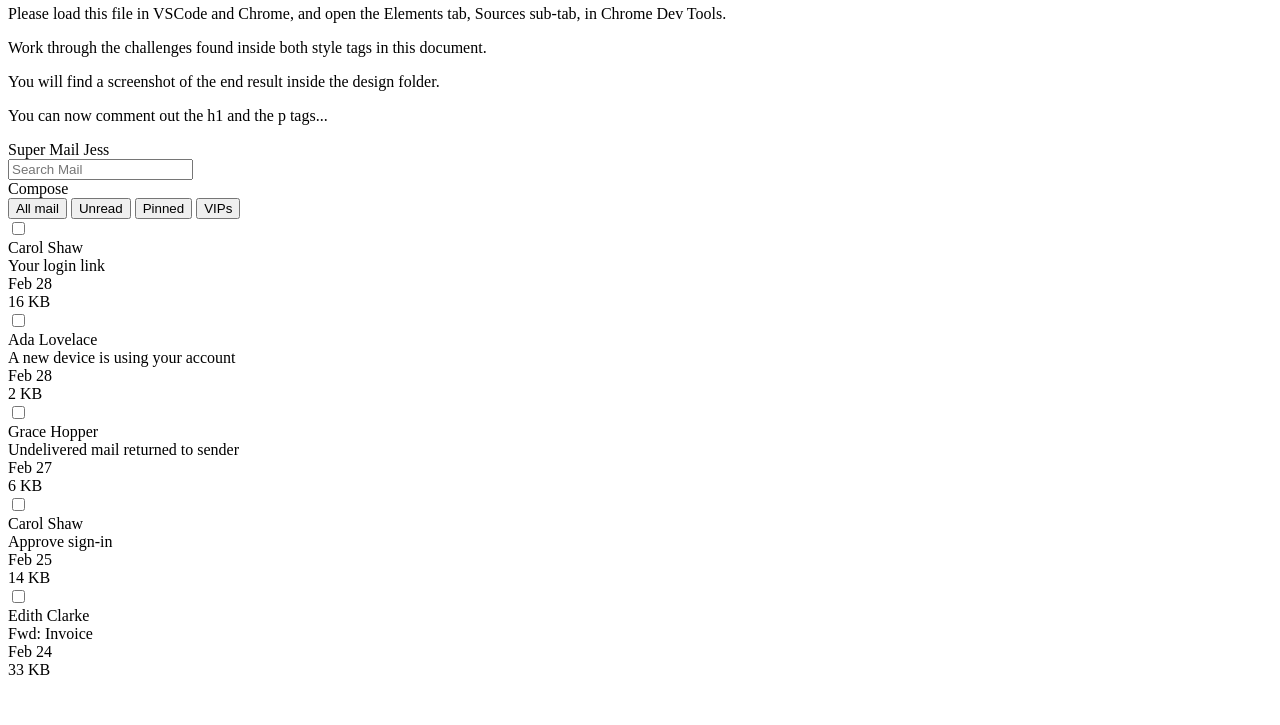
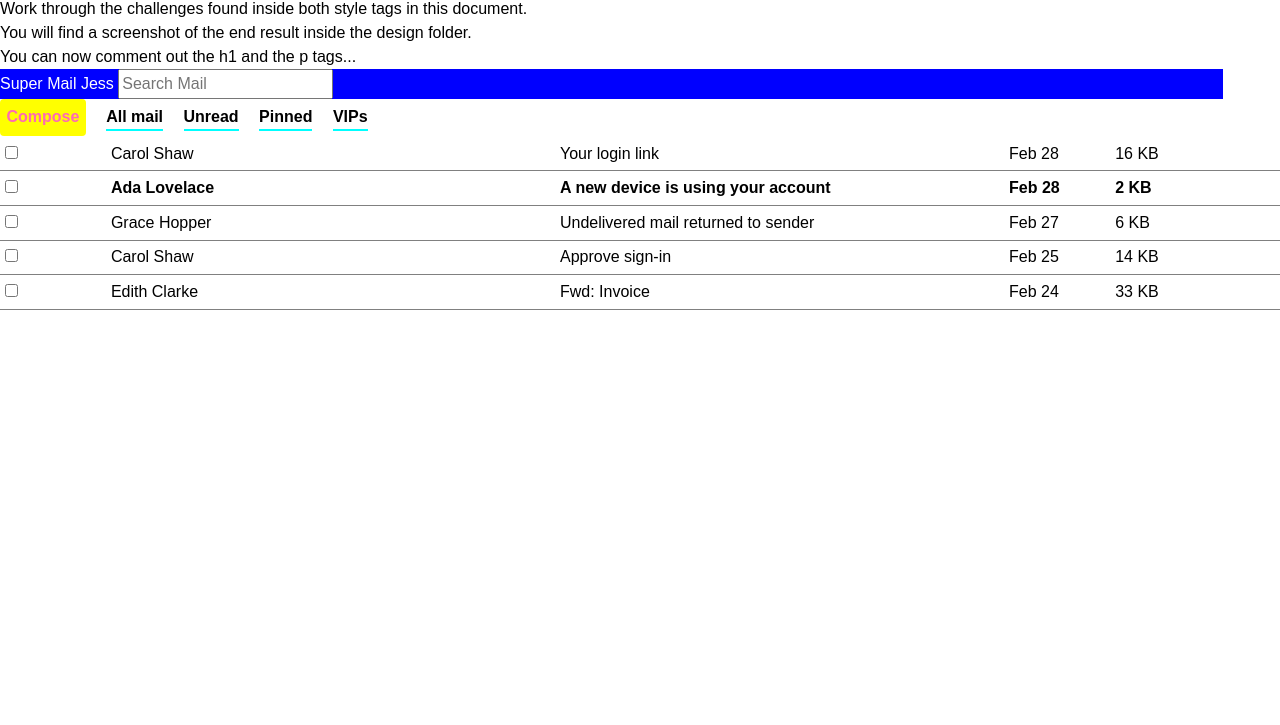
Before and after one commit to bloominstituteoftechnology/module-project-html-and-css-ii-ClassicCode88, a plain HTML site: page index.html in a window 1280 px wide. Shown: the part 75-800 px from the top of the page. Drawn offline with Linux system fonts and the light colour scheme.

Commit message:
Add files via upload

```diff
--- a/index.html
+++ b/index.html
@@ -5,60 +5,181 @@
   <meta charset="UTF-8">
   <style>
     /* 👉 Task 1- Apply the reset found on this page: https://www.joshwcomeau.com/css/custom-css-reset/ */
+  /*
+  1. Use a more-intuitive box-sizing model.
+*/
+*, *::before, *::after {
+  box-sizing: border-box;
+}
+/*
+  2. Remove default margin
+*/
+* {
+  margin: 0;
+}
+/*
+  Typographic tweaks!
+  3. Add accessible line-height
+  4. Improve text rendering
+*/
+body {
+  line-height: 1.5;
+  -webkit-font-smoothing: antialiased;
+}
+/*
+  5. Improve media defaults
+*/
+img, picture, video, canvas, svg {
+  display: block;
+  max-width: 100%;
+}
+/*
+  6. Remove built-in form typography styles
+*/
+input, button, textarea, select {
+  font: inherit;
+}
+/*
+  7. Avoid text overflows
+*/
+p, h1, h2, h3, h4, h5, h6 {
+  overflow-wrap: break-word;
+}
+/*
+  8. Create a root stacking context
+*/
+#root, #__next {
+  isolation: isolate;
+}
+  </style>
 
-  </style>
   <style>
     /* 👉 Task 2- Target the body element.
     Apply a font family of Arial to the body element.
     The font property is inherited by descendant (nested) elements. */
+body {
+  font-family: Arial;
+}
 
     /* 👉 Task 3- Target the element with id headerTop.
     Apply white color to the text, some padding using px or rem units, and a dark background color. */
-
+#headerTop {
+  background-color: blue;
+  color:white;
+  padding: 0.5 rem;
+}
     /* 👉 Task 4- Target the divs that are directly nested underneath the id headerTop.
     Make them display as inline block, instead of block.
     This will make them render on the same line. */
 
+#headerTop > div {
+  display: inline-block;
+}
+
+
     /* 👉 Task 5- Target the spans that are nested inside the id headerTop.
     Make them have some margin on the right.
     This will prevent the spans from crashing against one another. */
-
+    #headerTop {
+      margin-right:1.5cm
+    }
     /* 👉 Task 6- Target the first span nested inside the element with id headerTop.
     Make it have a font weight of bold, and transform the text to uppercase. */
+    .logo {
+      font-weight: bold;
+      text-transform: uppercase;
+
+    }
+
+
 
     /* 👉 Task 7- Target the id headerBottom.
     Give it a bottom border of 1 pixel, solid gray, and a little bit of padding using px or rem units. */
+    #headerBottom {
+      border-bottom: 1px, solid gray;
+      padding-bottom: 1px;
+    }
+
+
 
     /* 👉 Task 8- Target the divs that are nested directly inside the element with id headerBottom.
     Make them display as inline block, instead of block.
     This will cause them to render on the same line.
     You can consolidate this rule with the one on step. 4 */
+  #headerBottom > div {
+      display: inline-block;
+    }
+
 
     /* 👉 Task 9- Target the "Compose" button, although note it's a div instead an actual button.
     Give it color, bold text, background, padding, border radius, margin right, and a cursor of pointer. */
+    .blue-btn {
+      color: hotpink;
+      font-weight: bold;
+      background-color:yellow;
+      padding: 0.4rem;
+      border-radius: 4px;
+      margin-right: 1rem;
+      cursor: pointer;
+
+    }
+
+
 
     /* 👉 Task 10- Research how to remove all the default styling of button elements.
     Target the button elements inside the element with id headerBottom.
     Remove all their styling, give them a bit of margin to the right, and a cursor of pointer. */
+    #headerBottom button {
+      padding: 0;
+      border: none;
+      background: none;
+      margin-right: 1rem;
+      cursor: pointer;
+    }
 
     /* 👉 Task 11- Target the button element inside the id headerBottom that has a class of active
     Make the font weight be bolder, and add a bottom border of 2 pixels solid color (you choose the color).
     Add the class name to the "All mail" button. */
+    #headerBottom button.active {
+      border-bottom: 2px solid aqua;
+      font-weight: bold;
+    }
 
     /* 👉 Task 12- Target all divs directly nested inside elements with a class of email,
     and make them display as inline-block elements.
     This will make each email render all its details in the same line*/
+    .email > div{
+      display: inline-block;
+    }
+
 
     /* 👉 Task 13- Target the elements with a class of email.
     Give them some padding, bigger padding to the left, and a bottom border of very light grey. */
+    .email {
+      padding: .3rem;
+      padding-left: 0.1 rem;
+      border-bottom: 1px solid grey;
+
+    }
+
+
 
     /* 👉 Task 14- Target each div inside the element with a class of email.
     Make the email author and the email subject take 35% of the width of the parent element.
     Make the check, the date and the size take up 8% of the width of the parent element.
     This will arrange the details in visible columns. */
+    .email-name, .email-subject {
+      width:35%;
+    }
+    .email-check, .email-date, .email-size{
+      width:8%
+    }
 
     /* 👉 Task 15- Target the second email and have its font weight be bold.
     This will make it look "unread". */
+    .email:nth-child(2){
+      font-weight: bold;
+    }
 
     /* Well done! Check the design file to make sure you are close enough. */
 
@@ -77,21 +198,21 @@
   <div>
     <header>
       <div id="headerTop">
-        <div>
+        <div class="inline-container">
           <span>Super Mail</span>
           <span>Jess</span>
         </div>
-        <div>
+        <div class="inline-container">
           <input type="text" placeholder="Search Mail" />
         </div>
       </div>
       <div id="headerBottom">
-        <div>Compose</div>
+        <div class= "blue-btn">Compose</div>
         <div>
-          <button>All mail</button>
-          <button>Unread</button>
-          <button>Pinned</button>
-          <button>VIPs</button>
+          <button class="active">All mail</button>
+          <button class="active">Unread</button>
+          <button class="active">Pinned</button>
+          <button class="active">VIPs</button>
         </div>
       </div>
     </header>
```
